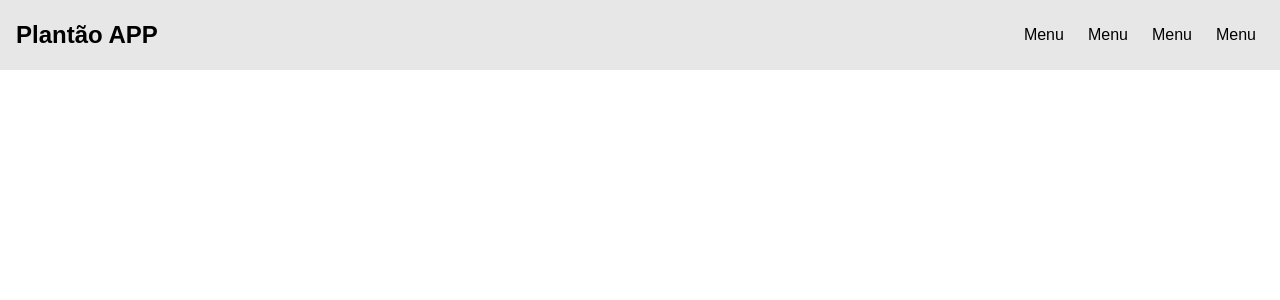
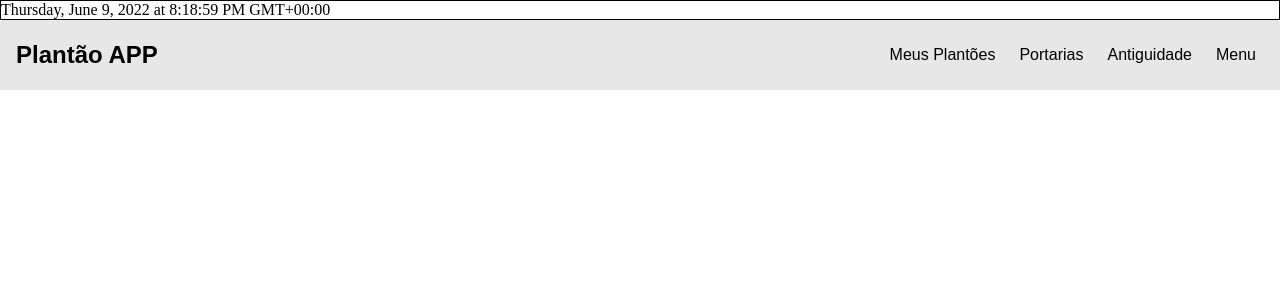
Before and after one commit to mistermagson/plantao-app, an Angular app: page / in a window 1280 px wide. Shown: the top 300 px of the page. Built offline with nearby package versions, Linux system fonts and the light colour scheme.

Commit message:
Adiciona hora na tela inicial

```diff
--- a/package.json
+++ b/package.json
@@ -26,6 +26,7 @@
     "@angular-devkit/build-angular": "^14.0.0",
     "@angular/cli": "~14.0.0",
     "@angular/compiler-cli": "^14.0.0",
+    "@angular/localize": "^14.0.0",
     "@types/jasmine": "~4.0.0",
     "jasmine-core": "~4.1.0",
     "karma": "~6.3.0",
--- a/src/app/app.component.html
+++ b/src/app/app.component.html
@@ -1,3 +1,4 @@
+<span id="data">{{today |date:'full' }}</span>
 <header class="header">
     <div class="logo"><a href="#">Plantão APP</a></div>
     <nav id="nav" class="nav">
@@ -5,9 +6,9 @@
         <span id="hamburguer"></span>
       </button>
       <ul id="menu" class="menu">
-        <li><a href="#">Menu</a></li>
-        <li><a href="#">Menu</a></li>
-        <li><a href="#">Menu</a></li>
+        <li><a href="#">Meus Plantões</a></li>
+        <li><a href="#">Portarias</a></li>
+        <li><a href="#">Antiguidade</a></li>
         <li><a href="#">Menu</a></li>
       </ul>
     </nav>
--- a/src/app/app.component.ts
+++ b/src/app/app.component.ts
@@ -7,12 +7,11 @@ import { Component } from '@angular/core';
 })
 export class AppComponent {
   title = 'plantao-app';
+  today = Date();
 
   toggleMenu(){
-    let hamburguer = document.getElementById('nav');
-    hamburguer.classList.toggle('active');
+    let nav = document.getElementById('nav');
+    // @ts-ignore
+    nav.classList.toggle('active');
   }
-
-
-
 }
--- a/src/app/app.module.ts
+++ b/src/app/app.module.ts
@@ -1,6 +1,6 @@
 import { NgModule } from '@angular/core';
 import { BrowserModule } from '@angular/platform-browser';
-
+import { platformBrowserDynamic } from '@angular/platform-browser-dynamic';
 import { AppRoutingModule } from './app-routing.module';
 import { AppComponent } from './app.component';
 
@@ -15,4 +15,6 @@ import { AppComponent } from './app.component';
   providers: [],
   bootstrap: [AppComponent]
 })
+
+
 export class AppModule { }
--- a/src/polyfills.ts
+++ b/src/polyfills.ts
@@ -1,3 +1,7 @@
+/***************************************************************************************************
+ * Load `$localize` onto the global scope - used if i18n tags appear in Angular templates.
+ */
+import '@angular/localize/init';
 /**
  * This file includes polyfills needed by Angular and is loaded before the app.
  * You can add your own extra polyfills to this file.
--- a/src/styles.sass
+++ b/src/styles.sass
@@ -30,6 +30,10 @@ a
   a
     display: block
     padding: .5rem
+
+#data
+  border: 1px solid black
+  display: block
 
 
 #btn-mobile
```
Also changed, not shown: 2 other files (tests, documents, lock files or other folders).
